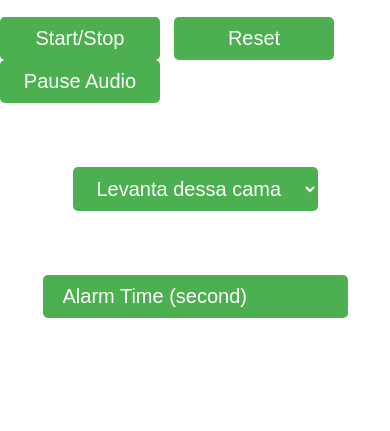
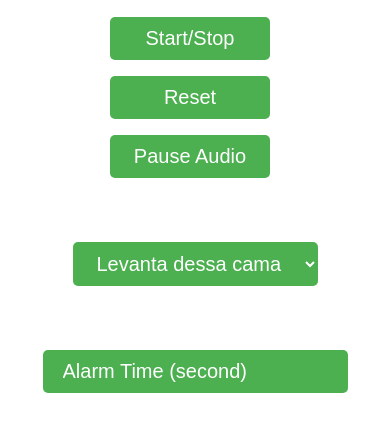
Before and after one commit to MatheusSaggiorato/cronometro-com-alarme, a plain HTML site: page index.html in a window 390 px wide. Shown: the part 111-542 px from the top of the page. Drawn offline with Linux system fonts and the light colour scheme.

Commit message:
Update style.css

```diff
--- a/style.css
+++ b/style.css
@@ -48,3 +48,13 @@
   #alarm-time::placeholder {
     color: white;
   }
+
+@media screen and (max-width: 550px) {
+ .buttons {
+     display: flex;
+     flex-direction: column;
+     align-items: center;
+     justify-content: center;
+     gap: 1rem;
+    }
+}
```
